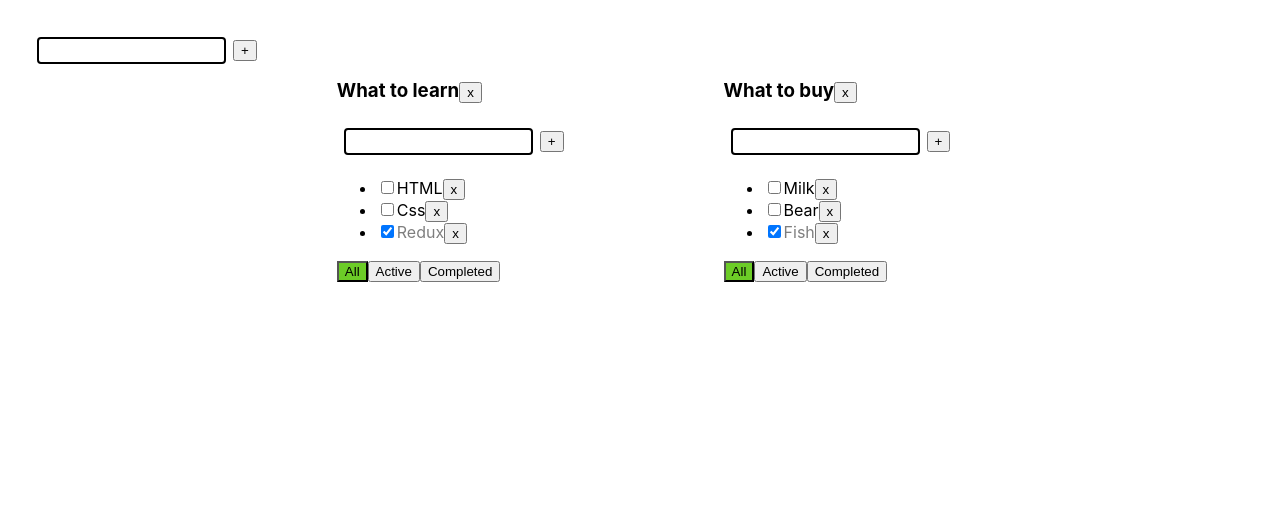
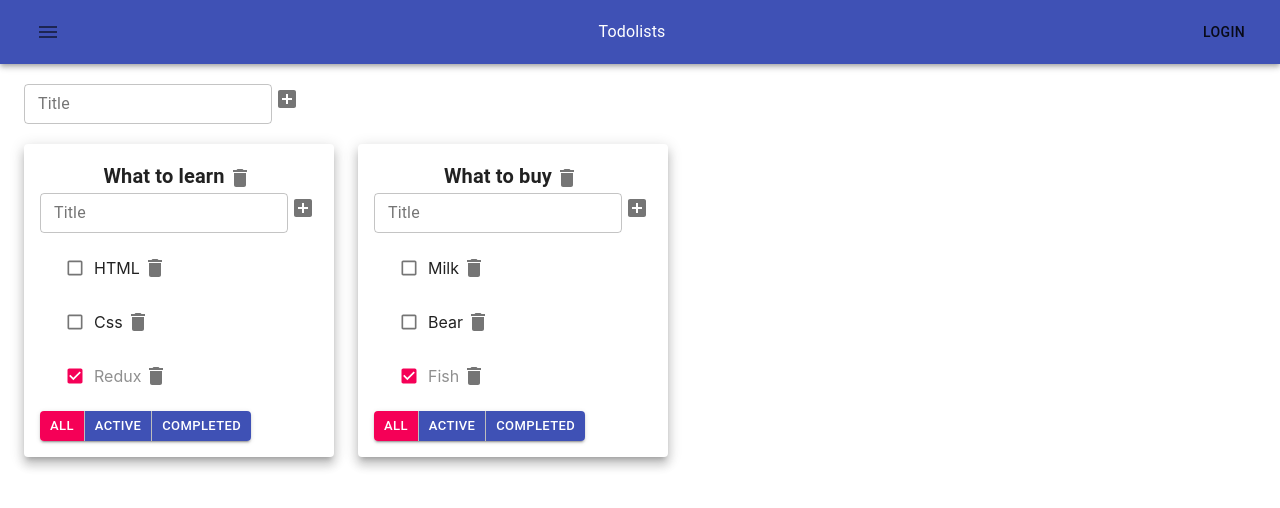
Before and after one commit to Defreezz/toDoList, a React (Create React App) app: page / in a window 1280 px wide. Shown: the top 508 px of the page. Built offline with nearby package versions, Linux system fonts and the light colour scheme.

Commit message:
add components from mUi

```diff
--- a/package.json
+++ b/package.json
@@ -3,6 +3,8 @@
   "version": "0.1.0",
   "private": true,
   "dependencies": {
+    "@material-ui/core": "^4.12.3",
+    "@material-ui/icons": "^4.11.2",
     "@testing-library/jest-dom": "^4.2.4",
     "@testing-library/react": "^9.3.2",
     "@testing-library/user-event": "^7.1.2",
--- a/src/AddItemInput/AddItemInput.tsx
+++ b/src/AddItemInput/AddItemInput.tsx
@@ -1,4 +1,6 @@
 import React, {ChangeEvent, KeyboardEvent, useState} from 'react';
+import {IconButton, TextField} from "@material-ui/core";
+import {AddBox} from "@material-ui/icons";
 
 type AddItemInputType = {
     addItem: (title:string) => void
@@ -9,7 +11,7 @@ export function AddItemInput({addItem}: AddItemInputType) {
     const [newTaskTittle, setNewTaskTittle] = useState("")
     const [error, setError] = useState<string>("")
 
-    const errorClass = (error !== '' ? "errorInput" : "defaultInput")
+   // const errorClass = (error !== '' ? "errorInput" : "defaultInput")
 
     const addTask = () => {
         const trimmedTitle = newTaskTittle.trim()
@@ -32,14 +34,19 @@ export function AddItemInput({addItem}: AddItemInputType) {
 
     return (
         <div>
-            <input
-                className={errorClass}
-                   value={newTaskTittle}
-                   onChange={onChangeHandler}
-                   onKeyPress={onKeyPressHandler}/>
+            <TextField
+                variant={"outlined"}
+                label={"Title"}
+                size={"small"}
+                //className={errorClass}
+                error={!!error}
+                helperText={error}
+                value={newTaskTittle}
+                onChange={onChangeHandler}
+                onKeyPress={onKeyPressHandler}/>
 
-            <button onClick={addTask}>+</button>
-            <div className={"error"}>{error}</div>
+            <IconButton size={"small"} onClick={addTask}><AddBox /></IconButton>
+            {/*<div className={"error"}>{error}</div>*/}
         </div>
     );
 };
--- a/src/App.css
+++ b/src/App.css
@@ -1,33 +1,33 @@
-.App {
-  padding: 30px;
-  display: flex;
-}
+/*.App {*/
+/*  padding: 30px;*/
+/*  display: flex;*/
+/*}*/
 
-.App > div {
-  margin-right: 50px;
-}
+/*.App > div {*/
+/*  margin-right: 50px;*/
+/*}*/
 .completed{
   opacity: 50%;
 }
-.activeButton {
-  background-color: rgba(88, 197, 10, 0.88);
-}
-.defaultInput {
-  border: 2px solid black;
-  margin: 7px;
-  border-radius: 4px;
-  padding: 4px;
-}
+/*.activeButton {*/
+/*  background-color: rgba(88, 197, 10, 0.88);*/
+/*}*/
+/*.defaultInput {*/
+/*  border: 2px solid black;*/
+/*  margin: 7px;*/
+/*  border-radius: 4px;*/
+/*  padding: 4px;*/
+/*}*/
 
-.errorInput {
-  margin: 7px;
-  border: 2px solid red;
-  border-radius: 4px;
-  padding: 4px;
-}
+/*.errorInput {*/
+/*  margin: 7px;*/
+/*  border: 2px solid red;*/
+/*  border-radius: 4px;*/
+/*  padding: 4px;*/
+/*}*/
 
-.error {
-  color: red;
-  margin-left: 4px;
+/*.error {*/
+/*  color: red;*/
+/*  margin-left: 4px;*/
 
-}
+/*}*/
--- a/src/App.tsx
+++ b/src/App.tsx
@@ -3,6 +3,8 @@ import './App.css';
 import ToDoList from "./ToDoList";
 import {v1} from "uuid";
 import {AddItemInput} from "./AddItemInput/AddItemInput";
+import {AppBar, Button, Container, Grid, IconButton, Paper, Toolbar, Typography} from "@material-ui/core";
+import {Menu} from "@material-ui/icons";
 
 export type TaskType = {
     id: string
@@ -85,8 +87,6 @@ function App() {
         setTasks(copyState)
     }
 
-
-
     //Добавление тудулиста
     function addTodoList (title:string){
         let copyState = [...todoLists]
@@ -120,6 +120,8 @@ function App() {
                 tasksForRender = tasks[tdl.id].filter(t => t.isDone === true)
             }
                 return (
+                    <Grid item key={tdl.id}>
+                    <Paper elevation={8} style={{padding:"16px"}}>
                         <ToDoList
                             key={tdl.id}
                             id={tdl.id}
@@ -133,16 +135,38 @@ function App() {
                             addTask={addTask}
                             changeTaskStatus={changeTaskStatus}
                             filter={tdl.filter}
-                    />)
+                        />
+                    </Paper>
+                    </Grid>)
+
             }
         )
 
     //UI
     return (
         <div className={"App"}>
+            <AppBar position={"static"}>
+                <Toolbar style={{justifyContent:"space-between"}} >
+                    <IconButton>
+                        <Menu/>
+                    </IconButton>
+                    <Typography>
+                        Todolists
+                    </Typography>
+                    <Button>Login</Button>
+                </Toolbar>
+            </AppBar>
+            <Container fixed>
+                <Grid container style={{padding:"20px 0 20px 0" }}>
                     <AddItemInput addItem={addTodoList}/>
+                </Grid>
+                <Grid container spacing={3}>
             {todoListRender}
+                </Grid>
+            </Container>
         </div>
+
+
     );
 }
 
--- a/src/EditableSpan/EditableSpan.tsx
+++ b/src/EditableSpan/EditableSpan.tsx
@@ -1,4 +1,5 @@
 import React, {useState} from "react";
+import {TextField} from "@material-ui/core";
 
 type EditableSpanType = {
     title: string
@@ -11,7 +12,7 @@ export function EditableSpan({title, className, renameItem}: EditableSpanType) {
     const [input, setInput] = useState(" ") // записываем пустую, но сетаем тайтл реальный в колбэке
 
     return editMode
-        ? <input
+        ? <TextField
             value={input}
             onChange={(e)=> setInput(e.currentTarget.value)}
             onBlur={()=>  {
--- a/src/ToDoList.tsx
+++ b/src/ToDoList.tsx
@@ -2,6 +2,8 @@ import React from "react";
 import {FilterValuesType, TaskType} from "./App";
 import {AddItemInput} from "./AddItemInput/AddItemInput";
 import {EditableSpan} from "./EditableSpan/EditableSpan";
+import {Button, ButtonGroup, Checkbox, IconButton, List, ListItem, Typography} from "@material-ui/core";
+import {Delete} from "@material-ui/icons";
 
 type TypeOfProps = {
     id:string
@@ -29,25 +31,26 @@ function ToDoList(props: TypeOfProps) {
         }
 
         return (
-            <li key={t.id}  >
-                <input type="checkbox"
-                       checked={t.isDone}
-                       onChange={(e)=> props.changeTaskStatus(t.id, e.currentTarget.checked, props.id)}
+            <ListItem key={t.id}  >
+                <Checkbox
+                    size={"small"}
+                    checked={t.isDone}
+                    onChange={(e)=> props.changeTaskStatus(t.id, e.currentTarget.checked, props.id)}
                 />
                 <EditableSpan
                     className={t.isDone ? "completed": " "}
                     renameItem={renameTask}
                     title={t.title}/>
 
-                <button onClick={() => {props.removeTask(t.id, props.id)}}>x</button>
-            </li>)
+                <IconButton size={"small"} onClick={() => {props.removeTask(t.id, props.id)}}><Delete/></IconButton>
+            </ListItem>)
     })
 
     const onAllClickHandler = () => {props.changeFilter("all",props.id)}
     const onActiveClickHandler = () => {props.changeFilter("active",props.id)}
     const onCompletedClickHandler = () => {props.changeFilter("completed",props.id)}
 
-    const buttonStatusClass = (filter:FilterValuesType ) => { return  props.filter === filter ? "activeButton": ""} //меняет класс кнопкам в зависимости от фильтрации в аpp.tsx
+    const buttonStatusClass = (filter:FilterValuesType ) =>  props.filter === filter ? "secondary": "primary" //меняет класс кнопкам в зависимости от фильтрации в аpp.tsx
 
 //обертка для addTask (чтобы не передевать в компоненту AddItemInput ненужынй id)
     const addTask = (title:string) => {
@@ -61,18 +64,24 @@ function ToDoList(props: TypeOfProps) {
     return (
         <div  className="App">
             <div>
-               <h3><EditableSpan title={props.title} renameItem={renameTodoList}/>
-                    <button onClick={()=>{props.removeTodolist(props.id)}}>x</button></h3>
+               <Typography align={"center"} variant={"h6"} style={{fontWeight:"bold"}}>
+                   <EditableSpan title={props.title} renameItem={renameTodoList}/>
+                   <IconButton size={"small"} onClick={()=>{props.removeTodolist(props.id)}}>
+                       <Delete/>
+                   </IconButton>
+               </Typography>
                 <div>
                     <AddItemInput addItem={addTask}/>
                 </div>
-                <ul>
+                <List>
                     {tasksJSX}
-                </ul>
+                </List>
                 <div>
-                    <button onClick={onAllClickHandler} className={buttonStatusClass("all")}>All</button>
-                    <button onClick={onActiveClickHandler} className={buttonStatusClass("active")}>Active</button>
-                    <button onClick={onCompletedClickHandler} className={buttonStatusClass("completed")}>Completed</button>
+                    <ButtonGroup size={"small"} variant={"contained"}  >
+                        <Button onClick={onAllClickHandler} color={buttonStatusClass("all")}>All</Button>
+                        <Button onClick={onActiveClickHandler} color={buttonStatusClass("active")}>Active</Button>
+                        <Button onClick={onCompletedClickHandler} color={buttonStatusClass("completed")}>Completed</Button>
+                    </ButtonGroup>
                 </div>
             </div>
         </div>
```
Also changed, not shown: 1 other file (tests, documents, lock files or other folders). Lines whose indentation alone changed are shown as unchanged.
